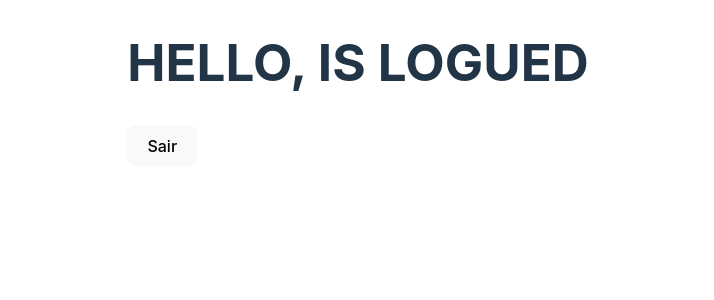
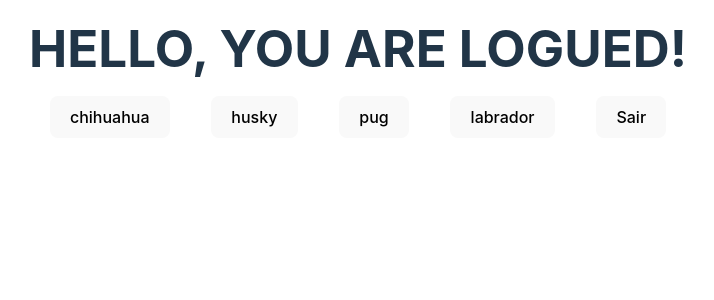
Before and after one commit to Aristiklever-R-Sousa/Dog-Breed-Project, a React (Vite) app: page / in a window 1280 px wide. Shown: the top 300 px of the page, without its empty margins (282-996 px from the left). Built offline with nearby package versions, Linux system fonts and the light colour scheme; no server answers.

Commit message:
:sparkles: feat: Configuring the get requisition to the breed list endpoint of the public API.

```diff
--- a/src/common/api.ts
+++ b/src/common/api.ts
@@ -5,6 +5,7 @@ const Client = axios.create({
   headers: {
     Accept: "application/json",
     "Content-Type": "application/json; charset=UTF-8",
+    "Access-Control-Allow-Origin": "*",
   },
 });
 
--- /dev/null
+++ b/src/components/Card/style.scss
@@ -0,0 +1,7 @@
+.card-box {
+  width: 200px;
+  height: 300px;
+
+  padding: 10px;
+  background-color: aliceblue;
+}
--- a/src/pages/Home/Home.tsx
+++ b/src/pages/Home/Home.tsx
@@ -1,9 +1,20 @@
-import React from "react";
+import React, { useEffect, useState } from "react";
 import { useNavigate } from "react-router-dom";
+import Client from "../../common/api";
+
+import "./style.scss";
+
+type ResponseType = {
+  breed: String;
+  list: String[];
+};
 
 const Home: React.FC = () => {
-  const token = localStorage.getItem("dog_breed_token");
+  const token = localStorage.getItem("dog_breed_token") || "";
   const navigate = useNavigate();
+
+  const [breed, setBreed] = useState("");
+  const optionsBreed = ["chihuahua", "husky", "pug", "labrador"];
 
   const checkLogin = () => {
     if (!token) navigate("/login");
@@ -14,17 +25,46 @@ const Home: React.FC = () => {
     navigate("/login");
   };
 
+  const handleBreed = () => {
+    Client.get(`/list`, {
+      headers: {
+        Authorization: token,
+      },
+      params: {
+        breed,
+      },
+    }).then((res: { data: ResponseType }) => {
+      console.log(res.data.breed, res.data.list);
+    });
+  };
+
+  useEffect(handleBreed, [breed]);
+
   checkLogin();
 
   // TODO: DESENVOLVER OS CARDS PARA VISUALIZAÇÃO DAS IMAGENS
 
   return (
-    <>
-      <h1>HELLO, IS LOGUED</h1>
-      <button type="button" onClick={handleLogout}>
-        Sair
-      </button>
-    </>
+    <div className="container-home">
+      <div>
+        <h1>HELLO, YOU ARE LOGUED!</h1>
+      </div>
+      <div>
+        {optionsBreed.map((option, key) => (
+          <button
+            key={key}
+            type="button"
+            value={option}
+            onClick={(e) => setBreed(e.currentTarget.value)}
+          >
+            {option}
+          </button>
+        ))}
+        <button type="button" onClick={handleLogout}>
+          Sair
+        </button>
+      </div>
+    </div>
   );
 };
 
--- /dev/null
+++ b/src/pages/Home/style.scss
@@ -0,0 +1,11 @@
+.container-home div {
+  display: flex;
+
+  text-align: center;
+  justify-content: space-around;
+  align-items: center;
+
+  h1 {
+    margin: 20px auto;
+  }
+}
```
Also changed, not shown: src/components/Card/Card.tsx (added, +14 -0 lines), 1 other file (tests, documents, lock files or other folders).
